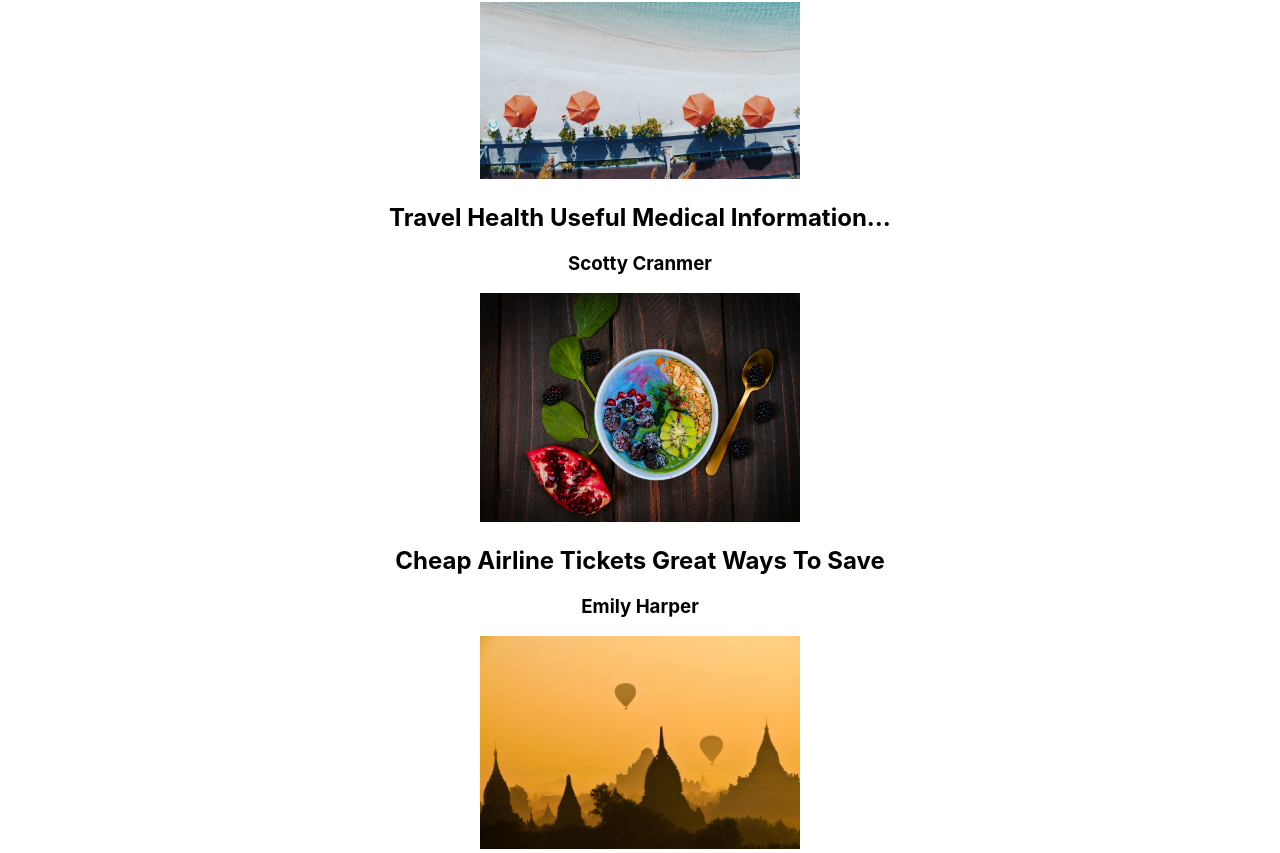
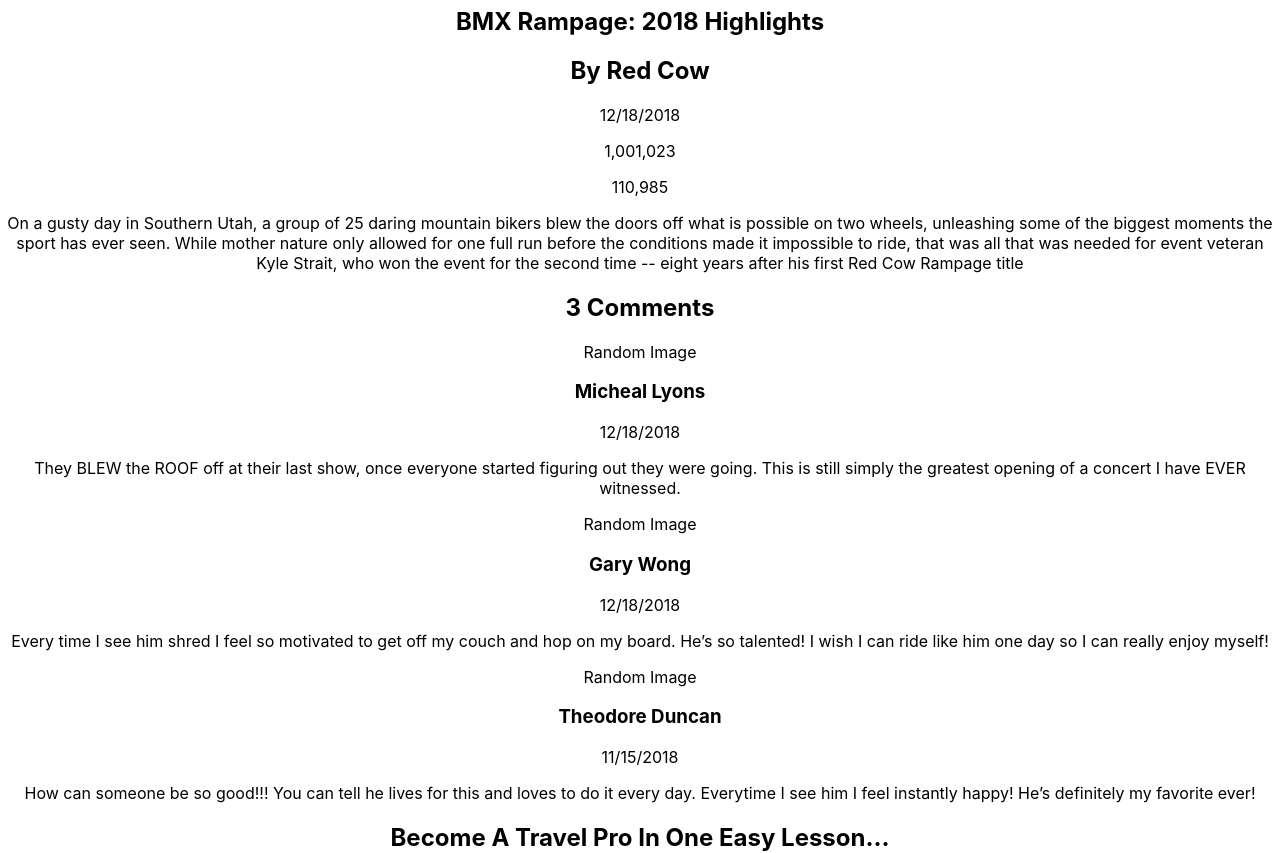
Before and after one commit to rjtbansal/rajat-bansal-brainflix, a React (Create React App) app in the folder sprint-1/: page / in a window 1280 px wide. Shown: the part 491-1344 px from the top of the page. Built offline with nearby package versions, Linux system fonts and the light colour scheme.

Commit message:
changed non-state components to functions instead of classes, able to populate comments

```diff
--- a/sprint-1/src/App.js
+++ b/sprint-1/src/App.js
@@ -2,6 +2,7 @@ import React from 'react';
 import './App.css';
 import Header from './components/header/Header';
 import VideoList from './components/video-list/VideoList';
+
 
 function App() {
   return (
--- a/sprint-1/src/components/comment-list/CommentList.jsx
+++ b/sprint-1/src/components/comment-list/CommentList.jsx
@@ -0,0 +1,17 @@
+import React from 'react';
+import CommentForm from '../comment-form/CommentForm';
+import Comment from '../comment/Comment';
+
+const CommentList = (props) => {
+    return(
+        <section>
+            <h2>{props.comments.length} Comments </h2>
+            {/* <CommentForm /> */}
+            {
+               props.comments.map(comment => <Comment comment={comment} />)
+            }
+        </section>
+    );
+}
+
+export default CommentList;
--- a/sprint-1/src/components/comment/Comment.jsx
+++ b/sprint-1/src/components/comment/Comment.jsx
@@ -0,0 +1,15 @@
+import React from 'react';
+
+const Comment = (props) => {
+
+    return (
+        <section>
+            <div>Random Image</div>
+            <h3> {props.comment.author} </h3>
+            <p> {props.comment.timestamp}</p>
+            <p> {props.comment.description} </p>
+        </section>
+    );
+}
+
+export default Comment;
--- a/sprint-1/src/components/main-video/MainVideo.jsx
+++ b/sprint-1/src/components/main-video/MainVideo.jsx
@@ -0,0 +1,74 @@
+import React from 'react';
+import './MainVideo.scss';
+import CommentList from '../comment-list/CommentList';
+
+const MainVideo = props => {
+
+    const mainVideo = {
+        id: props.video.id,
+        title: props.video.title,
+        description: `On a gusty day in Southern Utah, a group of 25
+        daring mountain bikers blew the doors off what is
+        possible on two wheels, unleashing some of the
+        biggest moments the sport has ever seen. While
+        mother nature only allowed for one full run before
+        the conditions made it impossible to ride, that was
+        all that was needed for event veteran Kyle Strait,
+        who won the event for the second time -- eight years
+        after his first Red Cow Rampage title`,
+        channel: props.video.channel,
+        image: props.video.image,
+        views: '1,001,023',
+        likes: '110,985',
+        duration: '10:30',
+        video: 'hd',
+        timestamp: '12/18/2018',
+        comments: [
+            {
+                author: 'Micheal Lyons',
+                timestamp: '12/18/2018',
+                description: `They BLEW the ROOF off at their
+                last show, once everyone started
+                figuring out they were going. This is
+                still simply the greatest opening of a
+                concert I have EVER witnessed.`
+            },
+            {
+                author: 'Gary Wong',
+                timestamp: '12/18/2018',
+                description: `Every time I see him shred I feel so
+                motivated to get off my couch and
+                hop on my board. He’s so talented! I
+                wish I can ride like him one day so I
+                can really enjoy myself!`
+            },
+            {
+                author: 'Theodore Duncan',
+                timestamp: '11/15/2018',
+                description: `How can someone be so good!!!
+                You can tell he lives for this and
+                loves to do it every day. Everytime I
+                see him I feel instantly happy! He’s
+                definitely my favorite ever!`
+            }
+
+        ]
+
+    };
+
+    return (
+        <section className="main__video">
+                <img className="main__video--image" src={mainVideo.image} alt={`Video: ${mainVideo.id}`} />
+                <h1> {mainVideo.title} </h1>
+                <h2> By {mainVideo.channel} </h2>
+                <p> {mainVideo.timestamp} </p>
+                <p> {mainVideo.views} </p>
+                <p> {mainVideo.likes} </p>
+                <p> {mainVideo.description} </p>
+                {/* add CommentList component reference here */}
+                <CommentList comments={mainVideo.comments} />
+            </section>
+    );
+}
+
+export default MainVideo;
--- a/sprint-1/src/components/main-video/MainVideo.scss
+++ b/sprint-1/src/components/main-video/MainVideo.scss
@@ -0,0 +1,7 @@
+.main {
+    &__video {
+        &--image {
+            width: 50rem;
+        }
+    }
+}
--- a/sprint-1/src/components/video-list/VideoList.jsx
+++ b/sprint-1/src/components/video-list/VideoList.jsx
@@ -12,6 +12,7 @@ import videoImage7 from '../../assets/Images/video-list-7.jpg';
 import videoImage8 from '../../assets/Images/video-list-8.jpg';
 
 import Video from '../video/Video';
+import MainVideo from '../main-video/MainVideo';
 
 class VideoList extends React.Component {
 
@@ -78,11 +79,24 @@ class VideoList extends React.Component {
     }
     render() {
         return (
-                   this.state.videos
-                   .filter(video => video.id !== '0') //avoiding first video from side videos
-                   .map(
-                    video => <Video video={video} />
-                   )
+                <>
+                    <div className = "main">
+                        {
+                            this.state.videos
+                                       .filter(video => video.id === '0')
+                                       .map( video => <MainVideo video= {video} /> )
+                        }
+                    </div>
+                    <div className="side-videos">
+                    {
+                    this.state.videos
+                    .filter(video => video.id !== '0') //avoiding first video from side videos
+                    .map(
+                        video => <Video video={video} />
+                    )
+                    }
+                    </div>
+                </>
         );
     }
 }
--- a/sprint-1/src/components/video/Video.jsx
+++ b/sprint-1/src/components/video/Video.jsx
@@ -1,16 +1,14 @@
 import React from 'react';
 import './Video.scss';
 
-class Video extends React.Component {
-    render() {
-        return (
-            <section className="video">
-                <h2>{this.props.video.title}</h2>
-                <h3>{this.props.video.channel}</h3>
-                <img className="video__image" src={this.props.video.image} alt={`Video: ${this.props.video.id}`}/>
-            </section>
-        )
-    }
+const Video = (props) => {
+    return (
+        <section className="video">
+            <h2>{props.video.title}</h2>
+            <h3>{props.video.channel}</h3>
+            <img className="video__image" src={props.video.image} alt={`Video: ${props.video.id}`}/>
+        </section>
+    )
 }
 
 export default Video;
```
